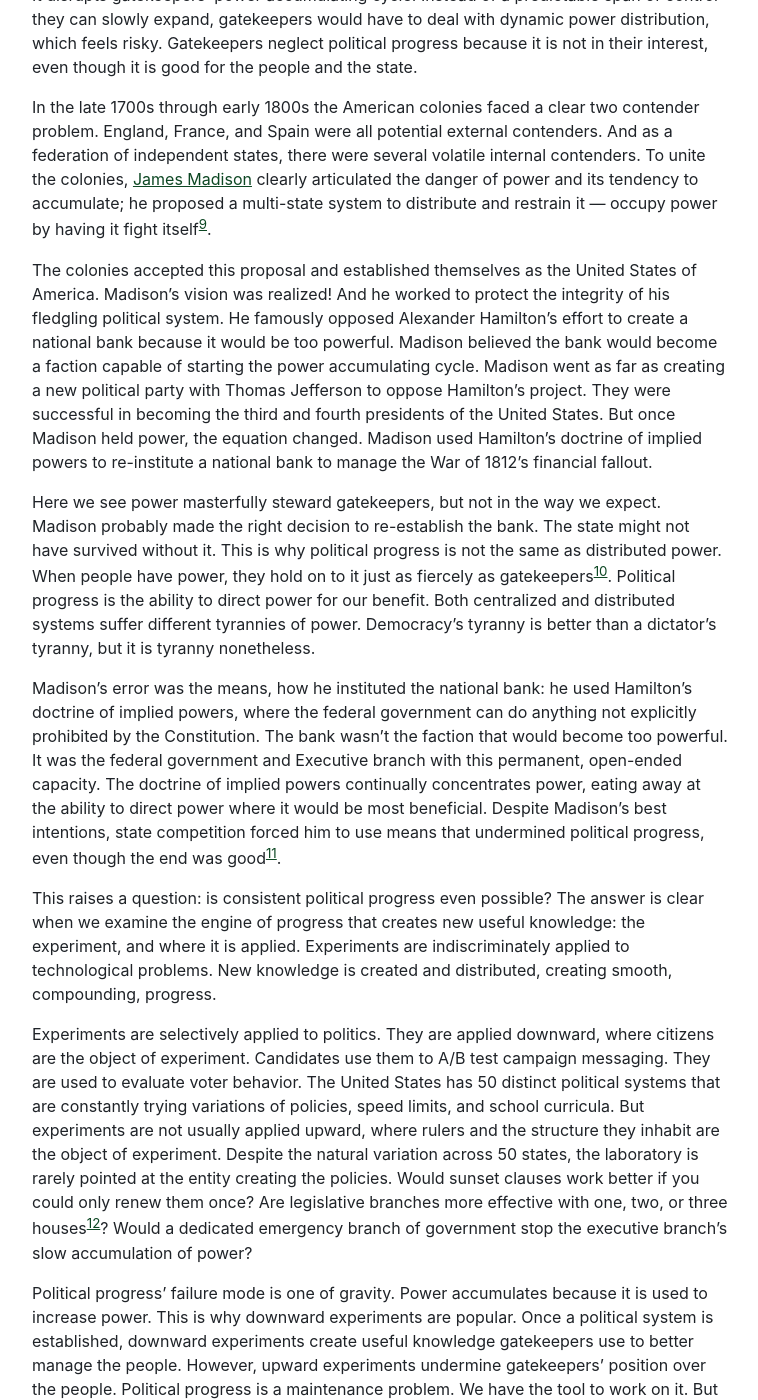
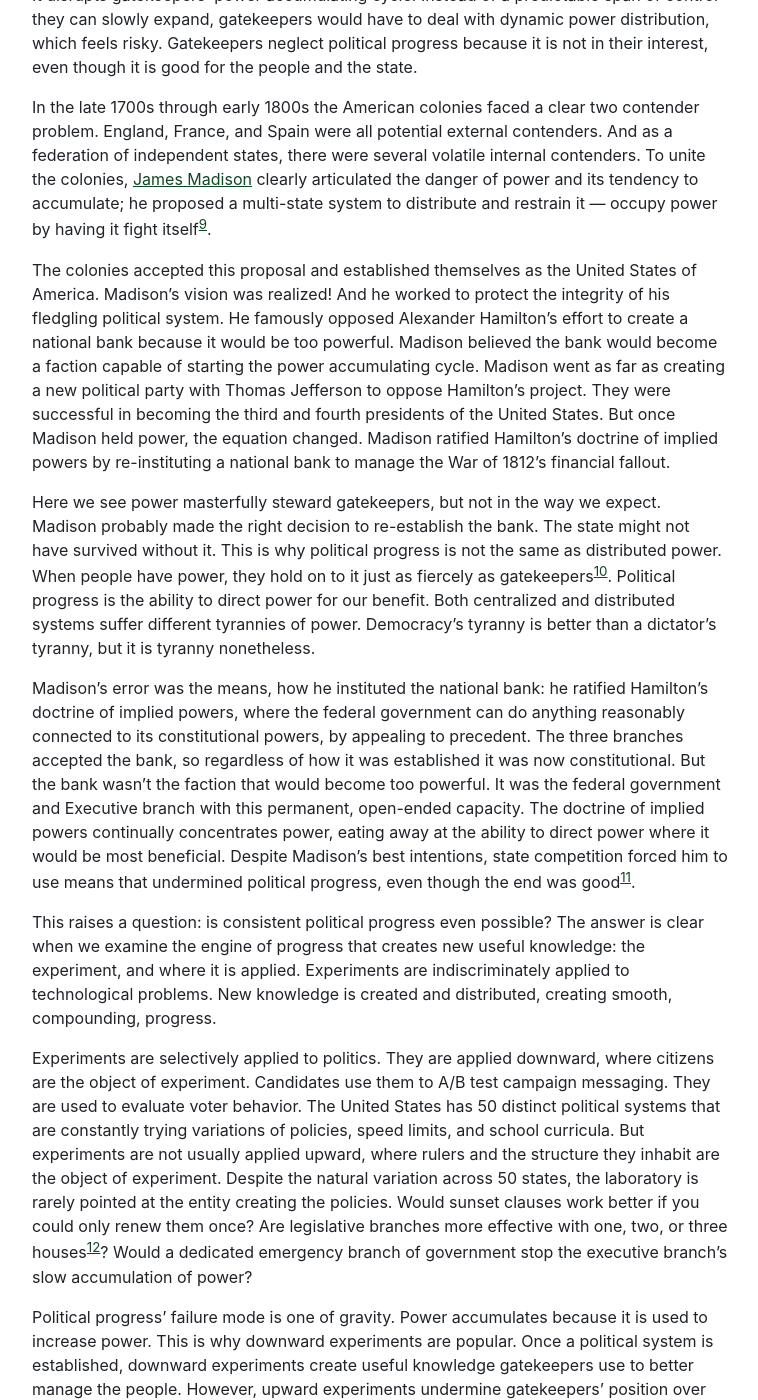
Before and after one commit to jack-t-skidmore/jack-t-skidmore.github.io, a Jekyll site: the page built from essays/gatekeepers.md, in a window 1280 px wide and 1400 px high, scrolled down 6350 px. Shown: the whole window, without its empty margins (260-1018 px from the left). Built offline with Jekyll 4.4.1, drawn with Linux system fonts in a browser that asks for light colours.

Commit message:
madison paragraph

```diff
--- a/essays/gatekeepers.md
+++ b/essays/gatekeepers.md
@@ -104,11 +104,11 @@ Political progress is also good for managing other states. Citizen armies are mo
 
 In the late 1700s through early 1800s the American colonies faced a clear two contender problem. England, France, and Spain were all potential external contenders. And as a federation of independent states, there were several volatile internal contenders. To unite the colonies, [James Madison](https://en.wikipedia.org/wiki/James_Madison) clearly articulated the danger of power and its tendency to accumulate; he proposed a multi-state system to distribute and restrain it — occupy power by having it fight itself[^9].
 
-The colonies accepted this proposal and established themselves as the United States of America. Madison’s vision was realized! And he worked to protect the integrity of his fledgling political system. He famously opposed Alexander Hamilton's effort to create a national bank because it would be too powerful. Madison believed the bank would become a faction capable of starting the power accumulating cycle. Madison went as far as creating a new political party with Thomas Jefferson to oppose Hamilton’s project. They were successful in becoming the third and fourth presidents of the United States. But once Madison held power, the equation changed. Madison used Hamilton's doctrine of implied powers to re-institute a national bank to manage the War of 1812's financial fallout.
+The colonies accepted this proposal and established themselves as the United States of America. Madison’s vision was realized! And he worked to protect the integrity of his fledgling political system. He famously opposed Alexander Hamilton's effort to create a national bank because it would be too powerful. Madison believed the bank would become a faction capable of starting the power accumulating cycle. Madison went as far as creating a new political party with Thomas Jefferson to oppose Hamilton’s project. They were successful in becoming the third and fourth presidents of the United States. But once Madison held power, the equation changed. Madison ratified Hamilton's doctrine of implied powers by re-instituting a national bank to manage the War of 1812's financial fallout.
 
 Here we see power masterfully steward gatekeepers, but not in the way we expect. Madison probably made the right decision to re-establish the bank. The state might not have survived without it. This is why political progress is not the same as distributed power. When people have power, they hold on to it just as fiercely as gatekeepers[^10]. Political progress is the ability to direct power for our benefit. Both centralized and distributed systems suffer different tyrannies of power. Democracy’s tyranny is better than a dictator’s tyranny, but it is tyranny nonetheless.
 
-Madison's error was the means, how he instituted the national bank: he used Hamilton's doctrine of implied powers, where the federal government can do anything not explicitly prohibited by the Constitution. The bank wasn't the faction that would become too powerful. It was the federal government and Executive branch with this permanent, open-ended capacity. The doctrine of implied powers continually concentrates power, eating away at the ability to direct power where it would be most beneficial. Despite Madison's best intentions, state competition forced him to use means that undermined political progress, even though the end was good[^11].
+Madison's error was the means, how he instituted the national bank: he ratified Hamilton's doctrine of implied powers, where the federal government can do anything reasonably connected to its constitutional powers, by appealing to precedent. The three branches accepted the bank, so regardless of how it was established it was now constitutional. But the bank wasn't the faction that would become too powerful. It was the federal government and Executive branch with this permanent, open-ended capacity. The doctrine of implied powers continually concentrates power, eating away at the ability to direct power where it would be most beneficial. Despite Madison's best intentions, state competition forced him to use means that undermined political progress, even though the end was good[^11].
 
 This raises a question: is consistent political progress even possible? The answer is clear when we examine the engine of progress that creates new useful knowledge: the experiment, and where it is applied. Experiments are indiscriminately applied to technological problems. New knowledge is created and distributed, creating smooth, compounding, progress.
 
```
